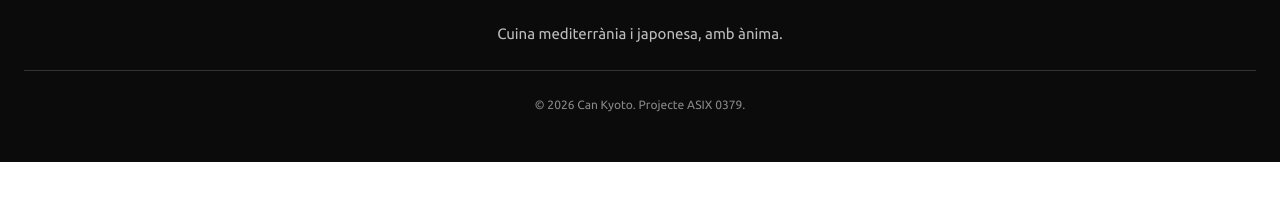
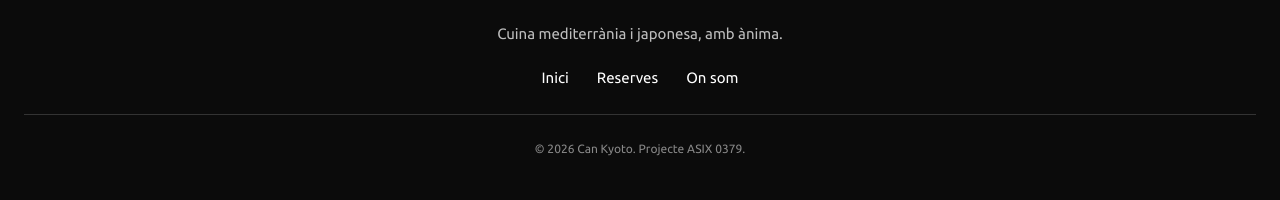
Before and after one commit to jaanboote/can-kyoto, a plain HTML site: page index.html in a window 1280 px wide. Shown: the part 4263-4463 px from the top of the page. Before the commit the page ends 4425 px from the top, so only its background shows below. Drawn offline with Linux system fonts and the light colour scheme.

Commit message:
Afegeix els enllaços del menú al peu de pàgina

```diff
--- a/css/style.css
+++ b/css/style.css
@@ -228,6 +228,9 @@ body {
 /* Peu (el mateix a totes les pàgines) */
 .peu-portada { padding: 64px 24px 48px; background: #0B0B0B; color: #BDBDBD; text-align: center; font-size: 15px; }
 .logo-peu { width: 130px; margin-bottom: 18px; }
+.menu-peu { display: flex; justify-content: center; gap: 28px; margin-top: 20px; }
+.menu-peu a { color: #FFFFFF; text-decoration: none; }
+.menu-peu a:hover { color: #BC002D; }
 .peu-portada .petit { margin-top: 24px; padding-top: 24px; border-top: 1px solid #333333; font-size: 12px; color: #888888; }
 
 /* ---------- Mòbil ---------- */
--- a/index.html
+++ b/index.html
@@ -146,6 +146,11 @@
   <footer class="peu-portada">
     <img src="img/logotip.png" alt="Can Kyoto" class="logo-peu">
     <p>Cuina mediterrània i japonesa, amb ànima.</p>
+    <nav class="menu-peu">
+      <a href="index.html">Inici</a>
+      <a href="reserves.html">Reserves</a>
+      <a href="index.html#on-som">On som</a>
+    </nav>
     <p class="petit">© 2026 Can Kyoto. Projecte ASIX 0379.</p>
   </footer>
 
```
Also changed, not shown: reserves.html (+5 -0 lines).
